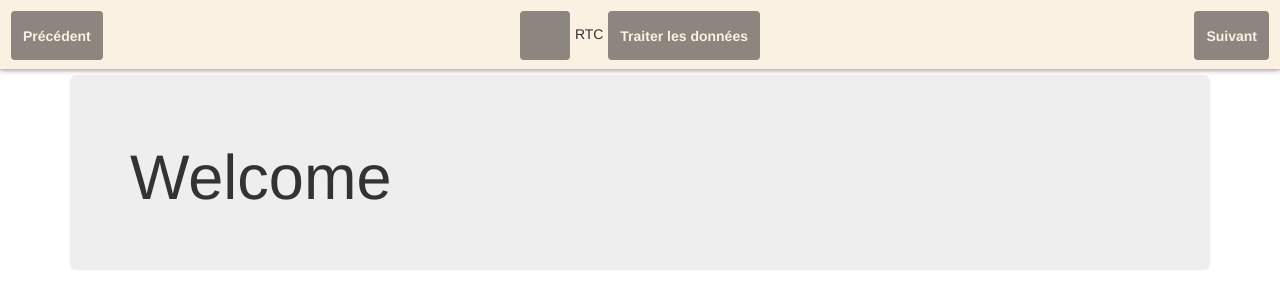
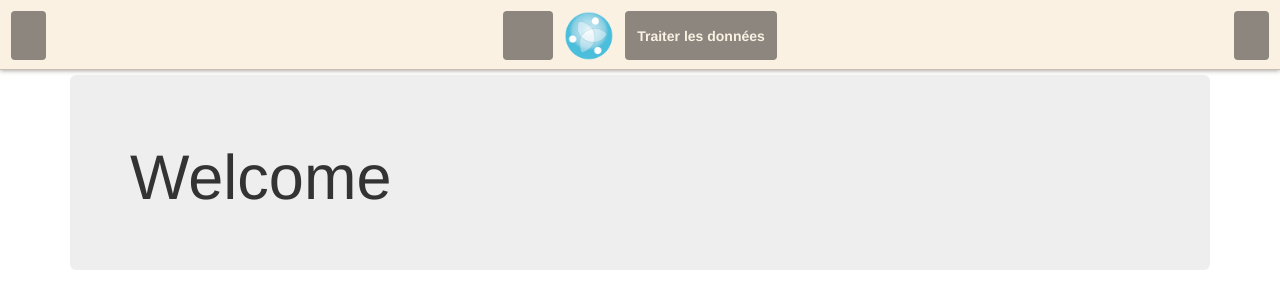
Before and after one commit to Scorbutics/RTCVisualizer, an Angular app in the folder rtc-visualizer/: page / in a window 1280 px wide. Shown: the top 308 px of the page. Built offline with nearby package versions, Linux system fonts and the light colour scheme; a web font is replaced by a local one.

Commit message:
Feat : fin de la navbar avec intégration logo

```diff
--- a/rtc-visualizer/src/app/navbar/navbar.component.html
+++ b/rtc-visualizer/src/app/navbar/navbar.component.html
@@ -3,7 +3,7 @@
         <div class="inner-div row">
             <div class="col-sm-2 inner-div">
                 <button class="inner-div btn btn-default" type="button">
-                    Précédent
+                    <div class="glyphicon glyphicon-chevron-left"></div>
                 </button>
             </div>
 
@@ -21,8 +21,8 @@
                             <li><a href="#">Separated link</a></li>
                         </ul>
                     </span>
-                    <span>
-                        RTC
+                    <span style="margin-left:10px; margin-right:10px">
+                        <img src="assets/images/logo.png" width="50px" height="50px"/>
                     </span>
                     <span>
                         <button class="inner-div btn btn-default" type="button">
@@ -36,7 +36,7 @@
 
             <div class="col-sm-2 inner-div">
                 <button class="pull-right inner-div btn btn-default" type="button">
-                    Suivant
+                    <div class="glyphicon glyphicon-chevron-right"></div>
                 </button>
             </div>
         </div>
```
Also changed, not shown: rtc-visualizer/src/assets/images/logo.png (added).
